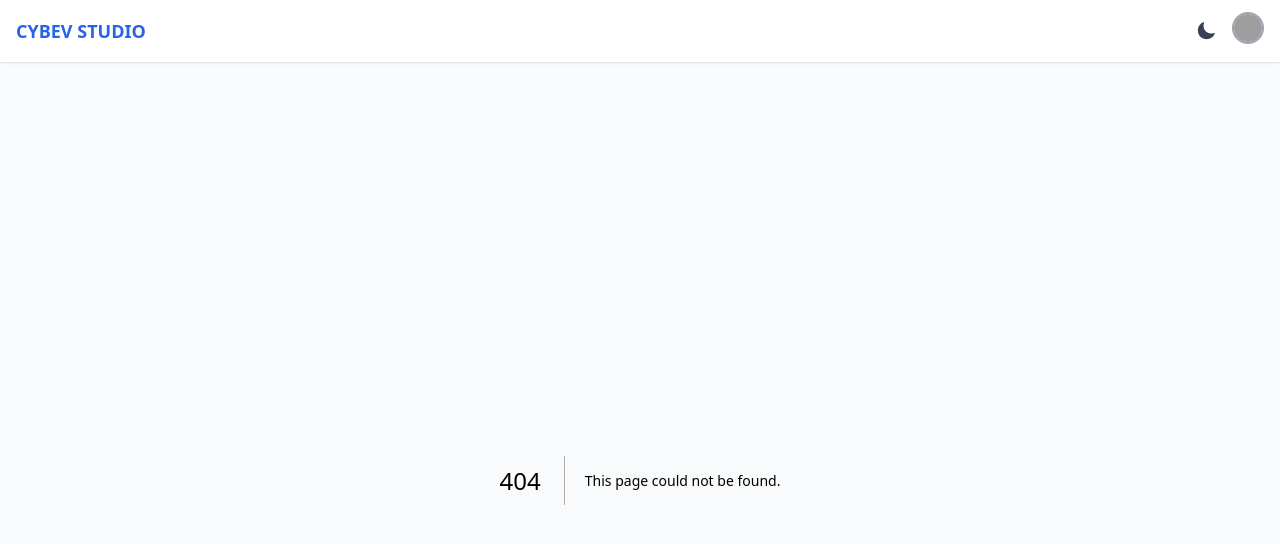
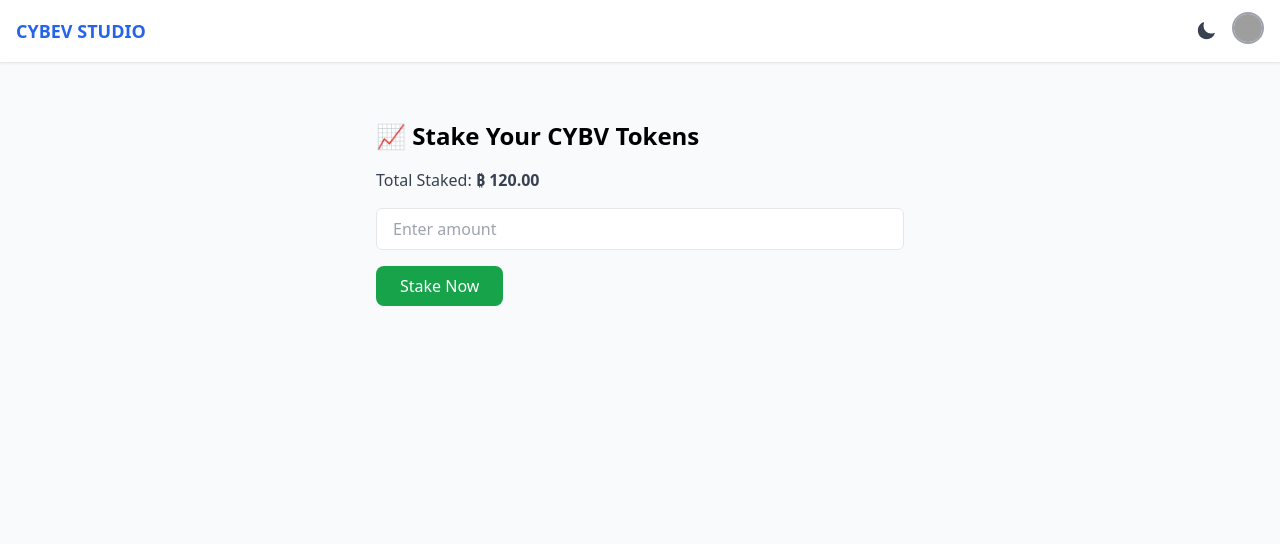
Before and after one commit to cybev1/cybev-frontend, a Next.js app: page /studio/stake in a window 1280 px wide. Before the commit this address had no page. Shown: the top 544 px of the page. Built offline with nearby package versions, Linux system fonts and the light colour scheme; grey boxes are pictures that could not be loaded.

Commit message:
Add files via upload

```diff
--- /dev/null
+++ b/pages/studio/stake.jsx
@@ -0,0 +1,40 @@
+import { useState } from 'react';
+
+export default function StakePage() {
+  const [amount, setAmount] = useState('');
+  const [staked, setStaked] = useState(120.00);
+  const [message, setMessage] = useState('');
+
+  const handleStake = async () => {
+    const res = await fetch('/api/stake', {
+      method: 'POST',
+      headers: { 'Content-Type': 'application/json' },
+      body: JSON.stringify({ amount }),
+    });
+    const data = await res.json();
+    setMessage(data.message);
+    setStaked(prev => prev + parseFloat(amount));
+    setAmount('');
+  };
+
+  return (
+    <div className="max-w-xl mx-auto px-6 py-10">
+      <h1 className="text-2xl font-bold mb-4">📈 Stake Your CYBV Tokens</h1>
+      <p className="mb-4 text-gray-700 dark:text-gray-300">Total Staked: <strong>₿ {staked.toFixed(2)}</strong></p>
+      <input
+        type="number"
+        placeholder="Enter amount"
+        value={amount}
+        onChange={e => setAmount(e.target.value)}
+        className="w-full mb-4 px-4 py-2 rounded-md border"
+      />
+      <button
+        onClick={handleStake}
+        className="bg-green-600 text-white px-6 py-2 rounded-lg"
+      >
+        Stake Now
+      </button>
+      {message && <div className="mt-4 text-green-600">{message}</div>}
+    </div>
+  );
+}
```
